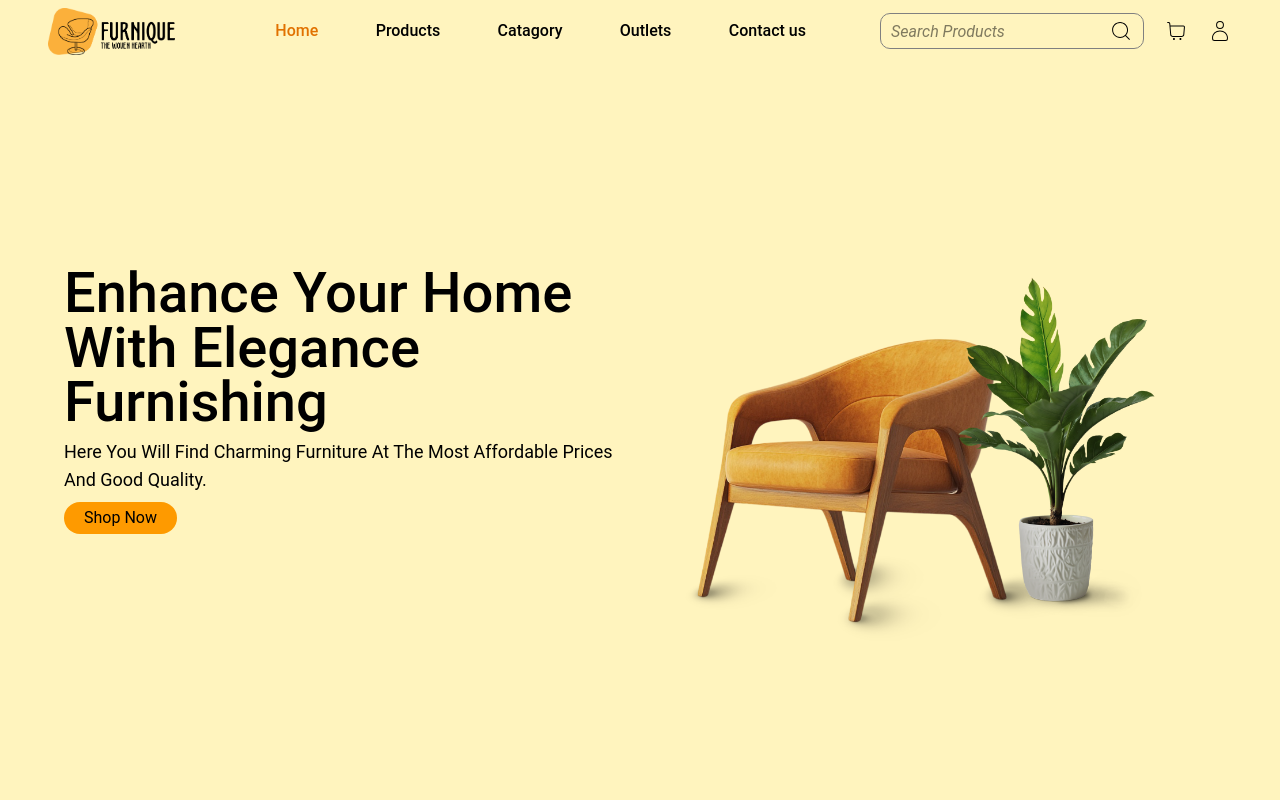
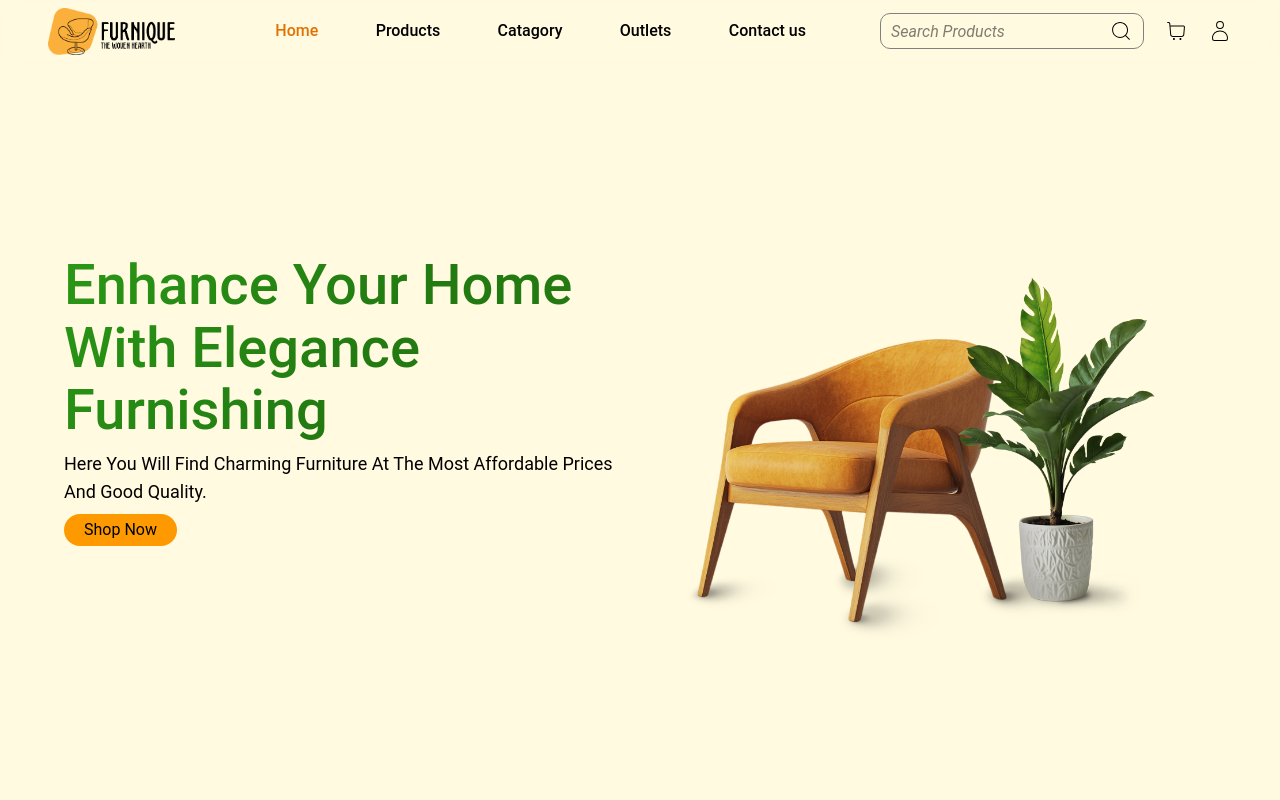
Before and after one commit to mohammad-aarif/Furnique-Client, a React (Vite) app: page / in a window 1280 px wide. Shown: the top 800 px of the page. Built offline with nearby package versions, Linux system fonts and the light colour scheme.

Commit message:
Update Header and Navbar

```diff
--- a/src/Pages/Home/Header/header.css
+++ b/src/Pages/Home/Header/header.css
@@ -3,10 +3,15 @@
     display: grid;
     grid-template-columns: repeat(8, minmax(0, 1fr));
     align-items: center;
-    background: #fff4be;
+    background: #fffae0;
     overflow: hidden;
 }
 .header-info h1  {
+    background: rgb(34,122,17);
+    background: linear-gradient(308deg, rgba(34,122,17,1) 46%, rgba(42,152,22,1) 100%);
+    background-clip: text;
+    -webkit-background-clip: text;
+    -webkit-text-fill-color: transparent;
     font-size: 3.5rem;
-    line-height: 3.4rem;
+    line-height: 3.9rem;
 }
--- a/src/Pages/Shared/shared.css
+++ b/src/Pages/Shared/shared.css
@@ -3,7 +3,9 @@
     display:grid;
     grid-template-columns: repeat(6, minmax(0, 1fr));
     align-items: center;
-
+    top:0;
+    background: #fffae090;
+    backdrop-filter: blur(10px);
 }
 .search-bar{
     display: flex;
```
